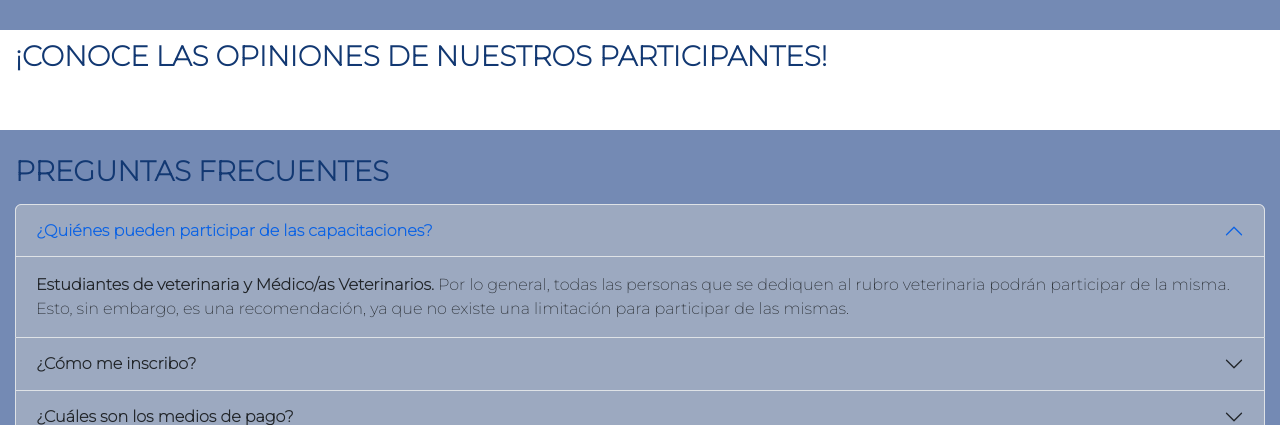
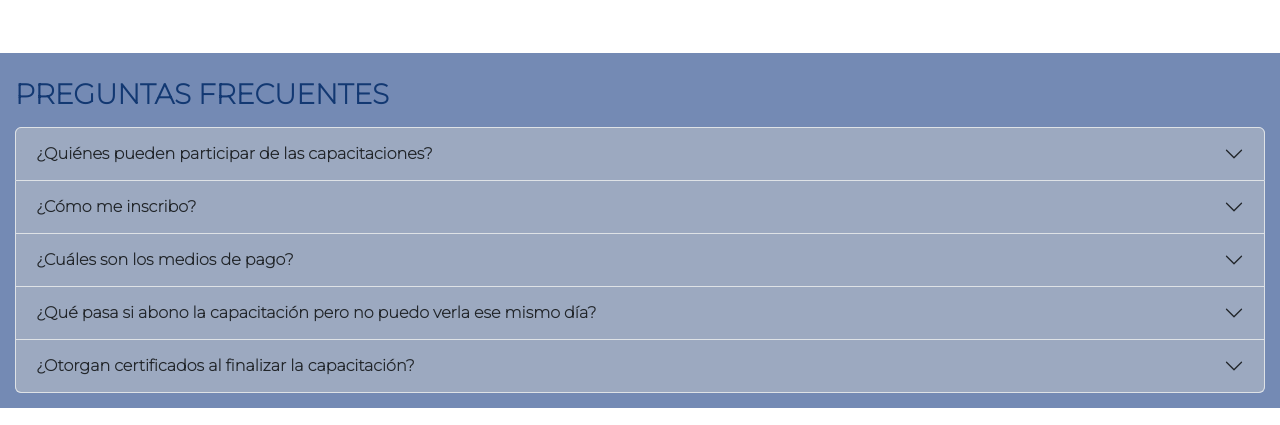
Before and after one commit to MiliDiazGrizzuti/ProyectoFinal, a website: page index.html in a window 1280 px wide. Shown: the part 1420-1845 px from the top of the page. Drawn offline with nearby package versions, Linux system fonts and the light colour scheme.

Commit message:
Arreglo correcciones de Dami del anterior desafío

```diff
--- a/index.html
+++ b/index.html
@@ -25,7 +25,7 @@
 
 
     <!-- CSS -->
-    <link rel="stylesheet" href="style.css">
+    <link rel="stylesheet" href="./css/style.css">
 
 
 
@@ -210,12 +210,12 @@
             <div class="accordion lista-faq" id="accordionExample">
                 <div class="accordion-item">
                   <h4 class="accordion-header" id="headingOne">
-                    <button class="accordion-button" type="button" data-bs-toggle="collapse" data-bs-target="#collapseOne"
+                    <button class="accordion-button collapsed" type="button" data-bs-toggle="collapse" data-bs-target="#collapseOne"
                     aria-expanded="true" aria-controls="collapseOne">¿Quiénes pueden participar de las capacitaciones?
                     </button>
                   </h4>
 
-                  <div id="collapseOne" class="accordion-collapse collapse show" aria-labelledby="headingOne" data-bs-parent="#accordionExample">
+                  <div id="collapseOne" class="accordion-collapse collapse" aria-labelledby="headingOne" data-bs-parent="#accordionExample">
                     <div class="accordion-body">
                       <strong>Estudiantes de veterinaria y Médico/as Veterinarios.</strong> Por lo general, todas las personas que se
                       dediquen al rubro veterinaria podrán participar de la misma. Esto, sin embargo, es una recomendación,
```
Also changed, not shown: package.json (added, +19 -0 lines), Multimedia/Juampi y Ale operando 2.jpeg, Multimedia/Kawell.jpg, Multimedia/Polo.jpg, css/style.css, scss/style.scss (added), 1 other file.
